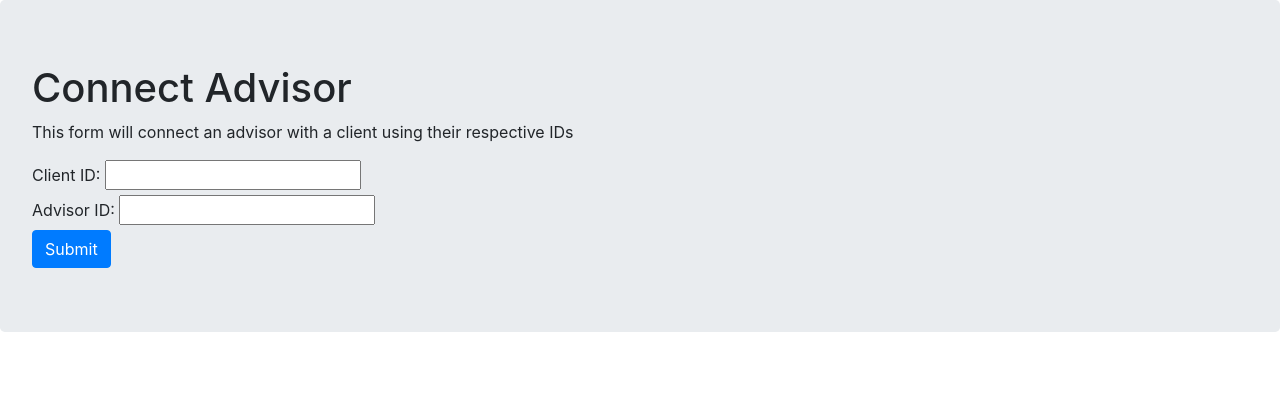
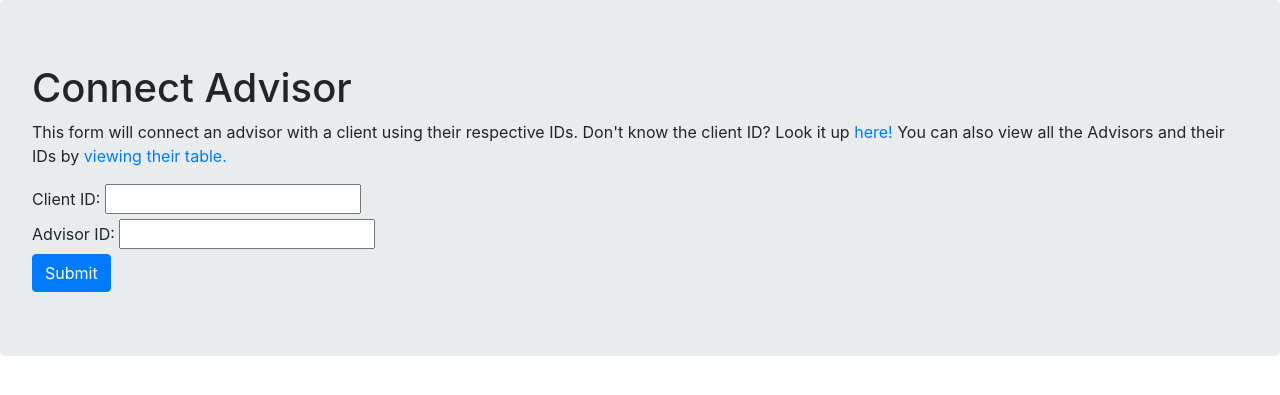
Before and after one commit to GavinSlusher/Land_of_Lakes_340_Compliant, a Flask app: page /connect_advisor in a window 1280 px wide. Shown: the part 56-451 px from the top of the page. Run offline with Flask 2, Linux system fonts and the light colour scheme; data that the repository does not hold is empty; some libraries are stand-ins or nearby versions.

Commit message:
pushing links to IDs

```diff
--- a/Land_of_Lakes/forms.py
+++ b/Land_of_Lakes/forms.py
@@ -2,7 +2,7 @@ from flask_wtf import FlaskForm
 from wtforms import StringField, IntegerField, SelectField, SubmitField
 
 from wtforms.fields.html5 import EmailField
-from wtforms.validators import DataRequired, Optional
+from wtforms.validators import DataRequired
 
 
 class ClientForm(FlaskForm):
--- a/Land_of_Lakes/routes/main.py
+++ b/Land_of_Lakes/routes/main.py
@@ -24,7 +24,6 @@ def connect_advisor():
 
         execute_query(db_connection, clients_advisors_query)
 
-
     return render_template('connect_advisor.html', form=form)
 
 
@@ -37,7 +36,8 @@ def search_database():
         search_term = form.searched_parameter.data
         print("searching for: " + search_term)
 
-        query = (f"SELECT * FROM `clients` WHERE last_name LIKE '{search_term}%';")
+        query = (f"SELECT * FROM `clients`\
+                 WHERE last_name LIKE '{search_term}%';")
 
         rows = execute_query(db_connection, query, None).fetchall()
 
@@ -90,8 +90,11 @@ def view_tables():
                         financial_advisors.last_name as 'A Last'\
                     FROM\
                         `clients_advisors`\
-                        INNER JOIN clients ON clients.client_id=clients_advisors.client_id\
-                        INNER JOIN financial_advisors ON financial_advisors.advisor_id=clients_advisors.advisor_id;")
+                        INNER JOIN clients\
+                        ON clients.client_id=clients_advisors.client_id\
+                        INNER JOIN financial_advisors\
+                        ON financial_advisors.advisor_id\
+                           =clients_advisors.advisor_id;")
 
             rows = execute_query(db_connection, query).fetchall()
 
@@ -114,9 +117,11 @@ def view_tables():
                             accounts.account_id as 'Account ID'\
                             FROM\
                             `clients_accounts`\
-                            INNER JOIN clients ON clients.client_id=clients_accounts.client_id\
-                            INNER JOIN accounts ON accounts.account_id=clients_accounts.account_id;")
-
+                            INNER JOIN clients\
+                            ON clients.client_id=clients_accounts.client_id\
+                            INNER JOIN accounts\
+                            ON accounts.account_id\
+                            =clients_accounts.account_id;")
 
             rows = execute_query(db_connection, query).fetchall()
 
--- a/Land_of_Lakes/templates/add_client.html
+++ b/Land_of_Lakes/templates/add_client.html
@@ -4,7 +4,8 @@
   <h1>Add Client</h1>
 
   <p>This Form will add a Client and their Address to the database. A client
-  <em>must</em> have an address, and so the form is consolodated here.</p>
+  <em>must</em> have an address to start out with, but if you want to nullify
+  the many to one relationship, you can do so when updating the client </p>
 
   <div class='form-group'>
     <form method="POST" action="{{ url_for('add.add_client') }}">
--- a/Land_of_Lakes/templates/connect_advisor.html
+++ b/Land_of_Lakes/templates/connect_advisor.html
@@ -3,7 +3,10 @@
 <div class="jumbotron">
   <h1>Connect Advisor</h1>
 
-  <p>This form will connect an advisor with a client using their respective IDs
+  <p>This form will connect an advisor with a client using their respective IDs.
+     Don't know the client ID? Look it up <a href="{{ url_for('main.search_database') }}">here!</a>
+     You can also view all the Advisors and their IDs by
+     <a href="{{ url_for('main.view_tables') }}">viewing their table.</a>
   </p>
 
   <form method="POST">
--- a/Land_of_Lakes/templates/search_database.html
+++ b/Land_of_Lakes/templates/search_database.html
@@ -2,6 +2,8 @@
 {% block content %}
 <div class="jumbotron">
   <h1>Search The Database</h1>
+  <p>Use this form to search any client in the database by their last name.
+  If you don't know the full name, partial strings are also acceptable.</p>
   <form method="POST" action="{{ url_for('main.search_database') }}">
     <div class="form-group">
       {{ form.hidden_tag() }}
--- a/Land_of_Lakes/templates/update_client.html
+++ b/Land_of_Lakes/templates/update_client.html
@@ -3,7 +3,10 @@
 <div class="jumbotron">
   <h1>Update Client</h1>
 
-  <p>This form will update all fields for the client passed in with their ID</p>
+  <p>You can nullify the many to one relationship between clients and addresses
+  here. No matter what you choose, this form will also update all fields for
+  the client passed in with their ID. Don't know their ID? Look it up
+  <a href="{{ url_for('main.search_database') }}">here!</a> </p>
 
   <div class='form-group'>
     <form method="POST">
```
Also changed, not shown: Land_of_Lakes/routes/add.py (+19 -27 lines), Land_of_Lakes/templates/delete_account.html (+6 -1 lines).
